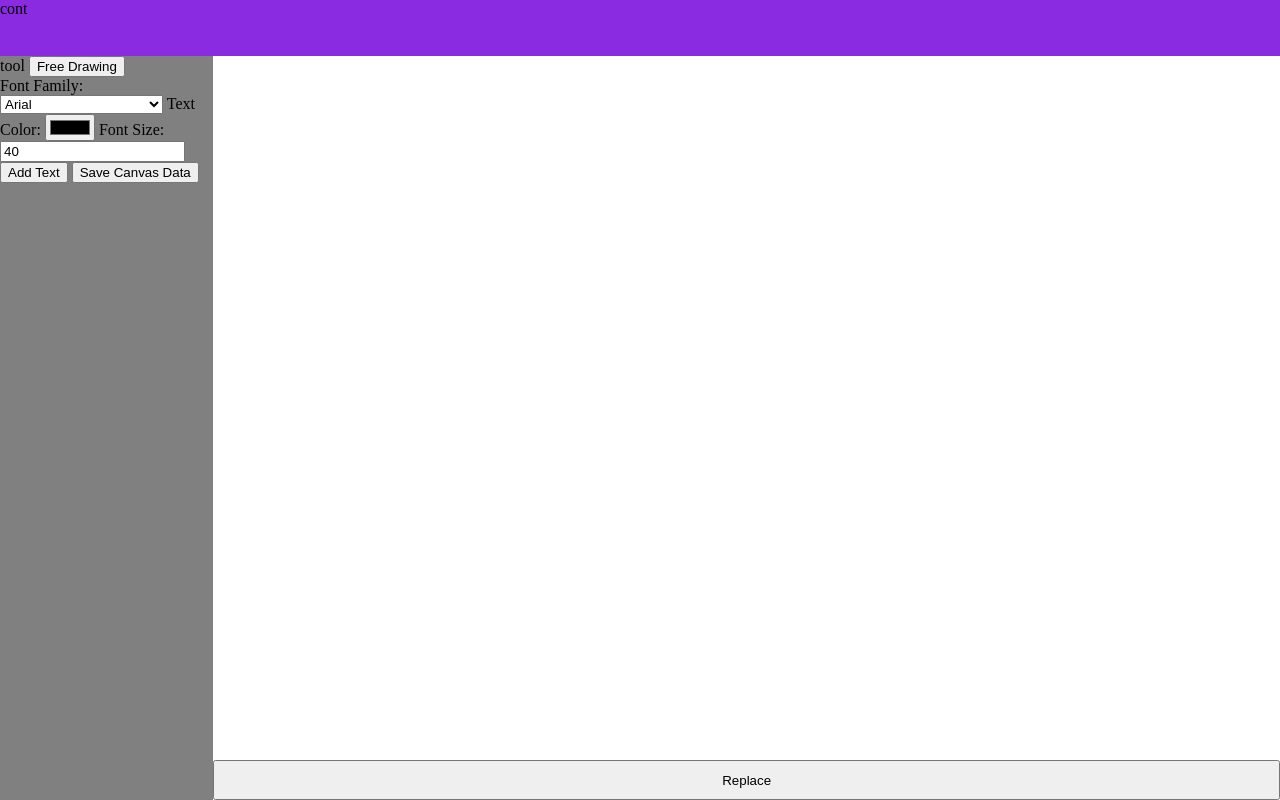
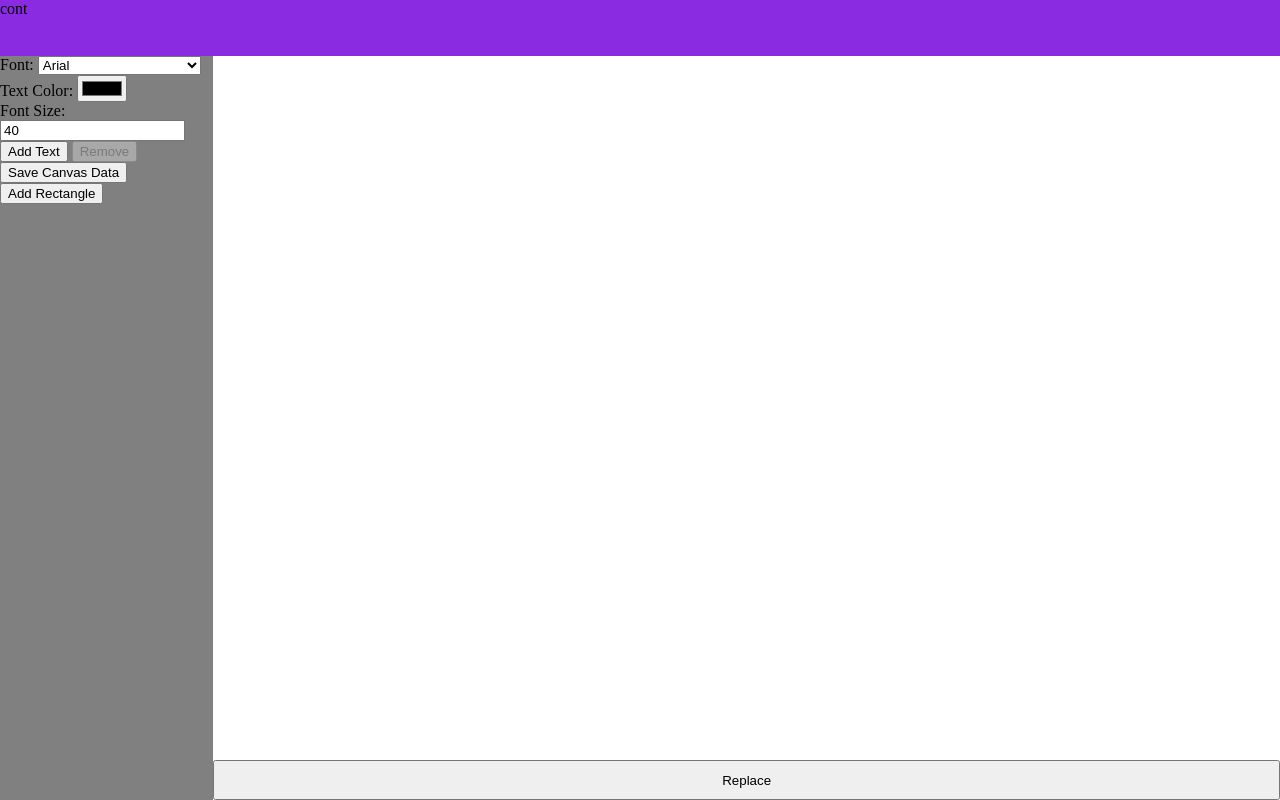
Before and after one commit to DeogenesMaranan/IDAssembler, a Flask app: page /layout/front in a window 1280 px wide. Run offline with Flask 3, Linux system fonts and the light colour scheme; a map, chart or similar area stays blank; some libraries are stand-ins or nearby versions.

Commit message:
add replace image logic and (selective) edit and remove

```diff
--- a/app.py
+++ b/app.py
@@ -1,4 +1,6 @@
 from flask import Flask, render_template, request, redirect, send_from_directory, url_for, jsonify
+from flask_cors import CORS
+import os
 
 app = Flask(__name__)
 UPLOAD_FOLDER = 'uploads'
@@ -6,19 +8,37 @@ app.config['UPLOAD_FOLDER'] = UPLOAD_FOLDER
 
 @app.route("/api/ping", methods=["GET"])
 def ping():
-    return jsonify(msg="I'm alive!")
+  return jsonify(msg="I'm alive!")
 
 @app.route('/')
 def index():
-    return render_template('index.html')
+  return render_template('index.html')
 
 @app.route('/layout/front')
 def layout():
-    return render_template('front-layout.html')
+  return render_template('front-layout.html')
 
 @app.route('/uploads/<filename>')
 def uploaded_file(filename):
-    return send_from_directory(app.config['UPLOAD_FOLDER'], filename)
+  return send_from_directory(app.config['UPLOAD_FOLDER'], filename)
+
+ALLOWED_EXTENSIONS = {'png', 'jpg', 'jpeg', 'gif'}
+
+def allowed_file(filename):
+    return '.' in filename and filename.rsplit('.', 1)[1].lower() in ALLOWED_EXTENSIONS
+
+@app.route('/upload', methods=['POST'])
+def upload_file():
+    if 'file' not in request.files:
+        return jsonify(success=False, message='No file part')
+    file = request.files['file']
+    if file.filename == '':
+        return jsonify(success=False, message='No selected file')
+    if file and allowed_file(file.filename):
+        filename = 'front.png'
+        file.save(os.path.join(UPLOAD_FOLDER, filename))
+        return jsonify(success=True)
+    return jsonify(success=False, message='File type not allowed')
 
 if __name__ == '__main__':
-    app.run(debug=True)
+  app.run(debug=True)
--- a/static/js/front-layout.js
+++ b/static/js/front-layout.js
@@ -1,7 +1,55 @@
-const initializeCanvas = (id) => {
-    return new fabric.Canvas(id, {});
+// Function to initialize Fabric.js canvas
+const initializeCanvas = (id, defaultImageUrl) => {
+    const canvas = new fabric.Canvas(id, {});
+
+    // Set default background image
+    if (defaultImageUrl) {
+        fabric.Image.fromURL(defaultImageUrl, (img) => {
+            const container = canvas.wrapperEl.parentNode.getBoundingClientRect();
+            const maxContainerWidth = container.width * 0.9;
+            const maxContainerHeight = container.height * 0.9;
+
+            const imageAspectRatio = img.width / img.height;
+            let canvasWidth, canvasHeight;
+
+            if (img.width > img.height) {
+                canvasWidth = Math.min(img.width, maxContainerWidth);
+                canvasHeight = canvasWidth / imageAspectRatio;
+                if (canvasHeight > maxContainerHeight) {
+                    canvasHeight = maxContainerHeight;
+                    canvasWidth = canvasHeight * imageAspectRatio;
+                }
+            } else {
+                canvasHeight = Math.min(img.height, maxContainerHeight);
+                canvasWidth = canvasHeight * imageAspectRatio;
+                if (canvasWidth > maxContainerWidth) {
+                    canvasWidth = maxContainerWidth;
+                    canvasHeight = canvasWidth / imageAspectRatio;
+                }
+            }
+
+            canvas.setWidth(canvasWidth);
+            canvas.setHeight(canvasHeight);
+
+            canvas.setBackgroundImage(img, canvas.renderAll.bind(canvas), {
+                scaleX: canvas.width / img.width,
+                scaleY: canvas.height / img.height,
+                originX: 'left',
+                originY: 'top'
+            });
+
+            const canvasElement = canvas.getElement();
+            canvasElement.style.position = 'absolute';
+            canvasElement.style.left = '50%';
+            canvasElement.style.top = '50%';
+            canvasElement.style.transform = 'translate(-50%, -50%)';
+        });
+    }
+
+    return canvas;
 };
 
+// Function to set background image on canvas and resize
 const setBackgroundAndResizeCanvas = (url, canvas, container) => {
     fabric.Image.fromURL(url, (img) => {
         const maxContainerWidth = container.width * 0.9;
@@ -44,6 +92,7 @@ const setBackgroundAndResizeCanvas = (url, canvas, container) => {
     });
 };
 
+// Function to lock text object controls
 const lockTextObject = (obj) => {
     if (obj && obj.type === 'i-text') {
         obj.set({
@@ -59,23 +108,18 @@ const lockTextObject = (obj) => {
     }
 };
 
-const updateTextObject = (obj, properties) => {
-    if (obj && obj.type === 'i-text') {
-        obj.set(properties);
-        canvas.renderAll();
-    }
+// Function to update text properties for selected objects
+const updateSelectedTextObjects = (objects, properties) => {
+    objects.forEach(obj => {
+        if (obj.type === 'i-text') {
+            obj.set(properties);
+            lockTextObject(obj); // Ensure text object remains locked
+        }
+    });
+    canvas.renderAll();
 };
 
-const canvas = initializeCanvas('canvas');
-const container = document.getElementById('workspace').getBoundingClientRect();
-const frontImageUrl = document.getElementById('canvas').getAttribute('data-image-url');
-setBackgroundAndResizeCanvas(frontImageUrl, canvas, container);
-
-document.getElementById('draw').addEventListener('click', () => {
-    canvas.isDrawingMode = !canvas.isDrawingMode;
-});
-
-// Add text
+// Array of available fonts
 const fonts = [
     "Arial", "Arial Black", "Verdana", "Tahoma", "Trebuchet MS", "Impact",
     "Times New Roman", "Didot", "Georgia", "American Typewriter", "Courier",
@@ -89,10 +133,15 @@ const fonts = [
     "Lora", "Roboto Slab", "Open Sans Condensed", "Yanone Kaffeesatz"
 ];
 
+// DOM elements
+const canvas = initializeCanvas('canvas', "/uploads/front.png");
+const container = document.getElementById('workspace').getBoundingClientRect();
 const fontFamilySelect = document.getElementById('font-family');
 const fontSizeInput = document.getElementById('font-size');
 const textColorInput = document.getElementById('text-color');
+const fileInput = document.getElementById('fileInput');
 
+// Initialize font family options
 fonts.forEach(font => {
     const option = document.createElement('option');
     option.value = font;
@@ -101,6 +150,7 @@ fonts.forEach(font => {
     fontFamilySelect.appendChild(option);
 });
 
+// Event listener for text tool
 $('#text').on('click', () => {
     canvas.isDrawingMode = false;
     const text = new fabric.IText('Lorem ipsum', {
@@ -115,9 +165,95 @@ $('#text').on('click', () => {
     canvas.add(text);
 });
 
+// Event listener for replace button
+$('#replace').on('click', () => {
+    fileInput.click();
+});
+
+// Event listener for file input change
+fileInput.addEventListener('change', (event) => {
+    const file = event.target.files[0];
+    if (file) {
+        const formData = new FormData();
+        formData.append('file', file);
+
+        fetch('/upload', {
+            method: 'POST',
+            body: formData
+        })
+        .then(response => response.json())
+        .then(data => {
+            if (data.success) {
+                const imageUrl = URL.createObjectURL(file);
+                setBackgroundAndResizeCanvas(imageUrl, canvas, container);
+            } else {
+                console.error('Failed to upload image');
+            }
+        })
+        .catch(error => console.error('Error:', error));
+    }
+});
+
+// Event listeners for text property controls
+['change', 'input'].forEach(event => {
+    fontFamilySelect.addEventListener(event, () => {
+        updateSelectedTextObjects(canvas.getActiveObjects(), { fontFamily: fontFamilySelect.value });
+    });
+    textColorInput.addEventListener(event, () => {
+        updateSelectedTextObjects(canvas.getActiveObjects(), { fill: textColorInput.value });
+    });
+    fontSizeInput.addEventListener(event, () => {
+        updateSelectedTextObjects(canvas.getActiveObjects(), { fontSize: parseInt(fontSizeInput.value, 10) });
+    });
+});
+
+document.getElementById('save').addEventListener('click', () => {
+    const canvasObjects = canvas.getObjects().map(obj => {
+        if (obj.type === 'group') {
+            const text = obj.getObjects().find(innerObj => innerObj.type === 'text');
+
+            return {
+                text: text ? text.text : '',
+                type: 'group',
+                left: obj.left,
+                top: obj.top,
+                width: obj.width,
+                height: obj.height,
+                angle: obj.angle,
+            };
+        } else {
+            return {
+                text: obj.text || '',
+                type: obj.type,
+                left: obj.left,
+                top: obj.top,
+                width: obj.width,
+                height: obj.height,
+                angle: obj.angle,
+                fill: obj.fill,
+                fontFamily: obj.fontFamily,
+                fontSize: obj.fontSize
+            };
+        }
+    });
+
+    console.log(JSON.stringify(canvasObjects, null, 2));
+});
+// TK instead of console give this to the server
+
+
+$('#remove').on('click', function () {
+    canvas.isDrawingMode = false;
+    const activeObjects = canvas.getActiveObjects();
+    activeObjects.forEach(object => canvas.remove(object));
+    canvas.discardActiveObject().renderAll();
+});
+
 canvas.on('selection:created', (event) => {
-    const selectedObject = event.target;
-    if (selectedObject && selectedObject.type === 'i-text') {
+    const selectedObjects = event.selected;
+    $('#remove').prop('disabled', selectedObjects.length === 0);
+    if (selectedObjects.length === 1 && selectedObjects[0].type === 'i-text') {
+        const selectedObject = selectedObjects[0];
         fontFamilySelect.value = selectedObject.fontFamily;
         textColorInput.value = selectedObject.fill;
         fontSizeInput.value = selectedObject.fontSize;
@@ -125,25 +261,40 @@ canvas.on('selection:created', (event) => {
     }
 });
 
-['change', 'input'].forEach(event => {
-    fontFamilySelect.addEventListener(event, () => updateTextObject(canvas.getActiveObject(), { fontFamily: fontFamilySelect.value }));
-    textColorInput.addEventListener(event, () => updateTextObject(canvas.getActiveObject(), { fill: textColorInput.value }));
-    fontSizeInput.addEventListener(event, () => updateTextObject(canvas.getActiveObject(), { fontSize: parseInt(fontSizeInput.value, 10) }));
+canvas.on('selection:cleared', function () {
+    $('#remove').prop('disabled', 'disabled');
+    fontFamilySelect.disabled = false;
+    textColorInput.disabled = false;
+    fontSizeInput.disabled = false;
 });
 
-document.getElementById('save').addEventListener('click', () => {
-    const canvasObjects = canvas.getObjects().map(obj => ({
-        text: obj.text,
-        type: obj.type,
-        left: obj.left,
-        top: obj.top,
-        width: obj.width,
-        height: obj.height,
-        angle: obj.angle,
-        objecttype: obj.objecttype,
-        fill: obj.fill,
-        fontFamily: obj.fontFamily,
-        fontSize: obj.fontSize
-    }));
-    console.log(JSON.stringify(canvasObjects, null, 2));
+let rectangleCount = 1;
+
+$('#rectangle').on('click', function () {
+    canvas.isDrawingMode = false;
+
+    const rectangle = new fabric.Rect({
+        left: 40,
+        top: 40,
+        width: 60,
+        height: 60,
+        fill: 'Red'
+    });
+
+    const label = new fabric.Text(`Image ${rectangleCount}`, {
+        left: rectangle.left + rectangle.width / 2,
+        top: rectangle.top + rectangle.height / 2 - 6,
+        fontSize: 10,
+        fill: 'white',
+        originX: 'center',
+        selectable: false,
+    });
+
+    rectangleCount++;
+
+    const group = new fabric.Group([rectangle, label], {
+        selectable: true
+    });
+
+    canvas.add(group);
 });
--- a/templates/front-layout.html
+++ b/templates/front-layout.html
@@ -13,18 +13,18 @@
     </div>
 
     <div class="bottom" id="toolbox">
-        tool
-        <button id="draw">Free Drawing</button>
         <div id="text-controls">
-            <label for="font-family">Font Family:</label>
-            <select id="font-family"></select>
+            <label for="font-family">Font:</label>
+            <select id="font-family"></select><br>
             <label for="text-color">Text Color:</label>
-            <input type="color" id="text-color">
+            <input type="color" id="text-color"><br>
             <label for="font-size">Font Size:</label>
             <input type="number" id="font-size" value="40">
             </div>
         <button id="text">Add Text</button>
+        <button id="remove" disabled="disabled">Remove</button>
         <button id="save">Save Canvas Data</button>
+        <button id="rectangle">Add Rectangle</button>
 
     </div>
 
@@ -33,6 +33,7 @@
             <canvas id="canvas" data-image-url="{{ url_for('uploaded_file', filename='front.png') }}"></canvas>
         </div>
         <button id="replace">Replace</button>
+        <input type="file" id="fileInput" accept="image/*" style="display: none;">
     </div>
 
     <script src="https://cdn.jsdelivr.net/npm/jquery@3.6.1/dist/jquery.min.js"></script>
```
